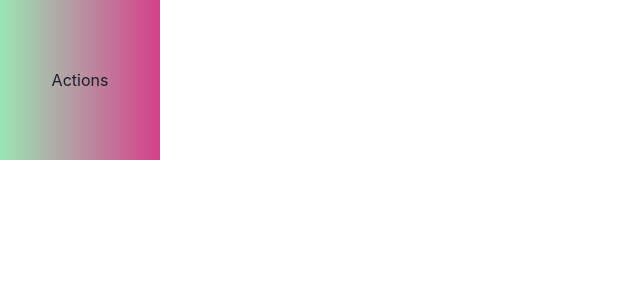
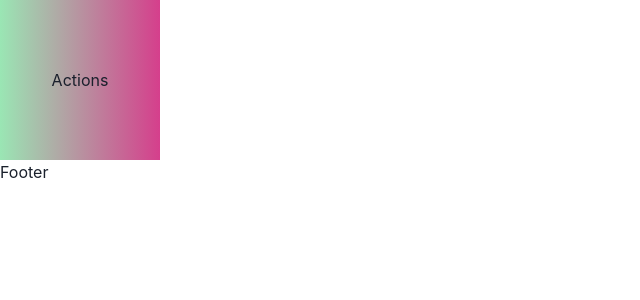
Before and after one commit to leonelcaroc/chessportalph, a React (Vite) app in the folder frontend/: page / in a window 1280 px wide. Shown: the top 300 px of the page, without its empty margins (0-640 px from the left). Built offline with nearby package versions, Linux system fonts and the light colour scheme.

Commit message:
update files

```diff
--- a/frontend/package.json
+++ b/frontend/package.json
@@ -13,10 +13,12 @@
     "@chakra-ui/react": "^2.8.0",
     "@emotion/react": "^11.11.1",
     "@emotion/styled": "^11.11.0",
+    "@reduxjs/toolkit": "^1.9.5",
     "framer-motion": "^10.16.2",
     "react": "^18.2.0",
     "react-dom": "^18.2.0",
     "react-icons": "^4.10.1",
+    "react-redux": "^8.1.2",
     "react-router-dom": "^6.15.0"
   },
   "devDependencies": {
--- a/frontend/src/App.jsx
+++ b/frontend/src/App.jsx
@@ -1,9 +1,12 @@
 import Header from "./layout/Header/Header.jsx";
+import Footer from "./layout/Footer/Footer.jsx";
 
 const App = () => {
   return (
     <>
       <Header />
+
+      <Footer />
     </>
   );
 };
--- /dev/null
+++ b/frontend/src/Routers/Routers.jsx
@@ -0,0 +1,12 @@
+import {
+  createBrowserRouter,
+  createRoutesFromElements,
+  Route,
+} from "react-router-dom";
+import App from "../App";
+
+const router = createBrowserRouter(
+  createRoutesFromElements(<Route path="/" element={<App />}></Route>)
+);
+
+export default router;
--- /dev/null
+++ b/frontend/src/layout/Footer/Footer.jsx
@@ -0,0 +1,7 @@
+import "./footer.module.css";
+
+const Footer = () => {
+  return <div>Footer</div>;
+};
+
+export default Footer;
--- a/frontend/src/main.jsx
+++ b/frontend/src/main.jsx
@@ -1,18 +1,9 @@
 import * as React from "react";
 import { ChakraProvider } from "@chakra-ui/react";
 import * as ReactDOM from "react-dom/client";
-import {
-  createBrowserRouter,
-  createRoutesFromElements,
-  Route,
-  RouterProvider,
-} from "react-router-dom";
-import App from "./App.jsx";
+import { RouterProvider } from "react-router-dom";
+import router from "./Routers/Routers.jsx";
 import "./index.css";
-
-const router = createBrowserRouter(
-  createRoutesFromElements(<Route path="/" element={<App />}></Route>)
-);
 
 ReactDOM.createRoot(document.getElementById("root")).render(
   <React.StrictMode>
```
Also changed, not shown: frontend/src/Routers/Routers.js (deleted, +0 -13 lines), frontend/src/layout/Footer/footer.module.css (added), 1 other file (tests, documents, lock files or other folders).
